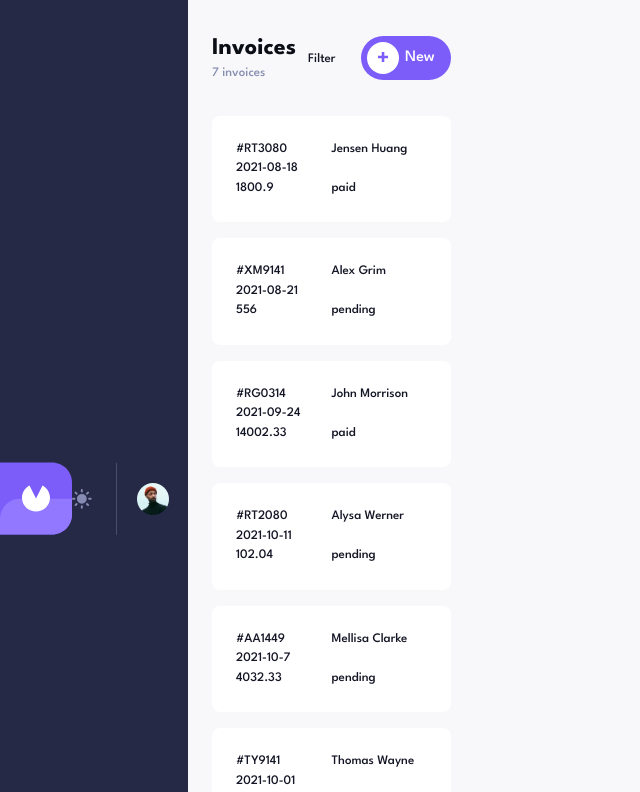
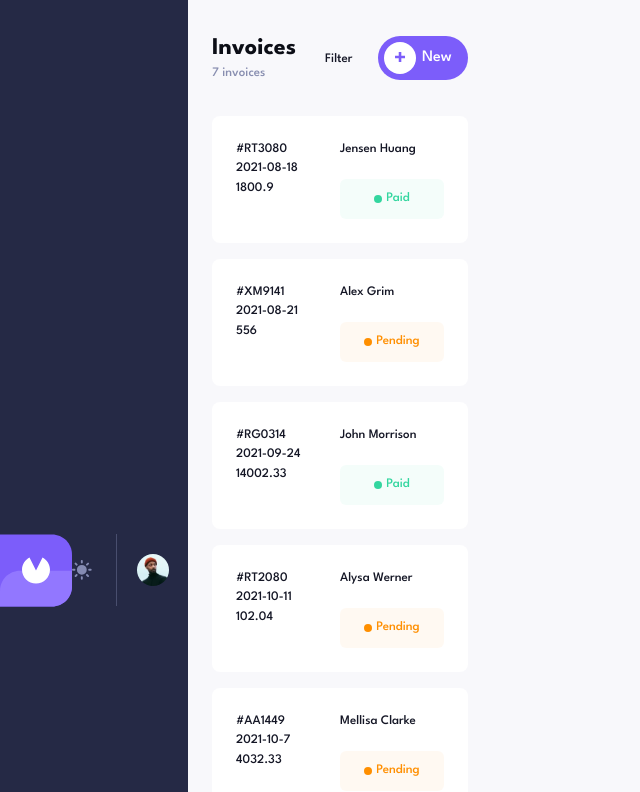
Before and after one commit to Mariia22/invoice-app, a Next.js app in the folder invoice-app/: page / in a window 1280 px wide. Shown: the top 792 px of the page, without its empty margins (0-640 px from the left). Built offline with nearby package versions, Linux system fonts and the light colour scheme.

Commit message:
feat: add invoice status

```diff
--- a/invoice-app/src/app/ui/invoices/InvoiceCard.tsx
+++ b/invoice-app/src/app/ui/invoices/InvoiceCard.tsx
@@ -1,4 +1,5 @@
 import { Invoice } from "@/app/lib/types";
+import InvoiceStatus from "./InvoiceStatus";
 
 
 export default function InvoiceCard({ id, clientName, createdAt, total, status }: Invoice) {
@@ -10,6 +11,6 @@ export default function InvoiceCard({ id, clientName, createdAt, total, status }
       </div>
       <p>{clientName}</p>
       <p>{total}</p>
-      <p>{status}</p>
+      <InvoiceStatus status={status} />
     </section>)
 }
--- /dev/null
+++ b/invoice-app/src/app/ui/invoices/InvoiceStatus.tsx
@@ -0,0 +1,22 @@
+export default function InvoiceStatus({ status }: { status: string }) {
+  let color, bgColor
+
+  if (status === "paid") {
+    bgColor = "bg-paidColor"
+    color = "text-paidColor"
+  } else if (status === "pending") {
+    bgColor = "bg-pendingColor"
+    color = "text-pendingColor"
+  } else {
+    bgColor = "bg-draftColor"
+    color = "text-draftColor"
+  }
+
+  return (<div className={`flex items-center justify-center w-[104px] h-[40px] ${bgColor} bg-opacity-5 rounded-md`}>
+    <div className="flex items-center justify-center">
+      <div className={`w-2 h-2 rounded-full ${bgColor} mr-1`}></div>
+      <p className={`${color} first-letter:uppercase`}>{status}</p>
+    </div>
+  </div>)
+
+}
```
